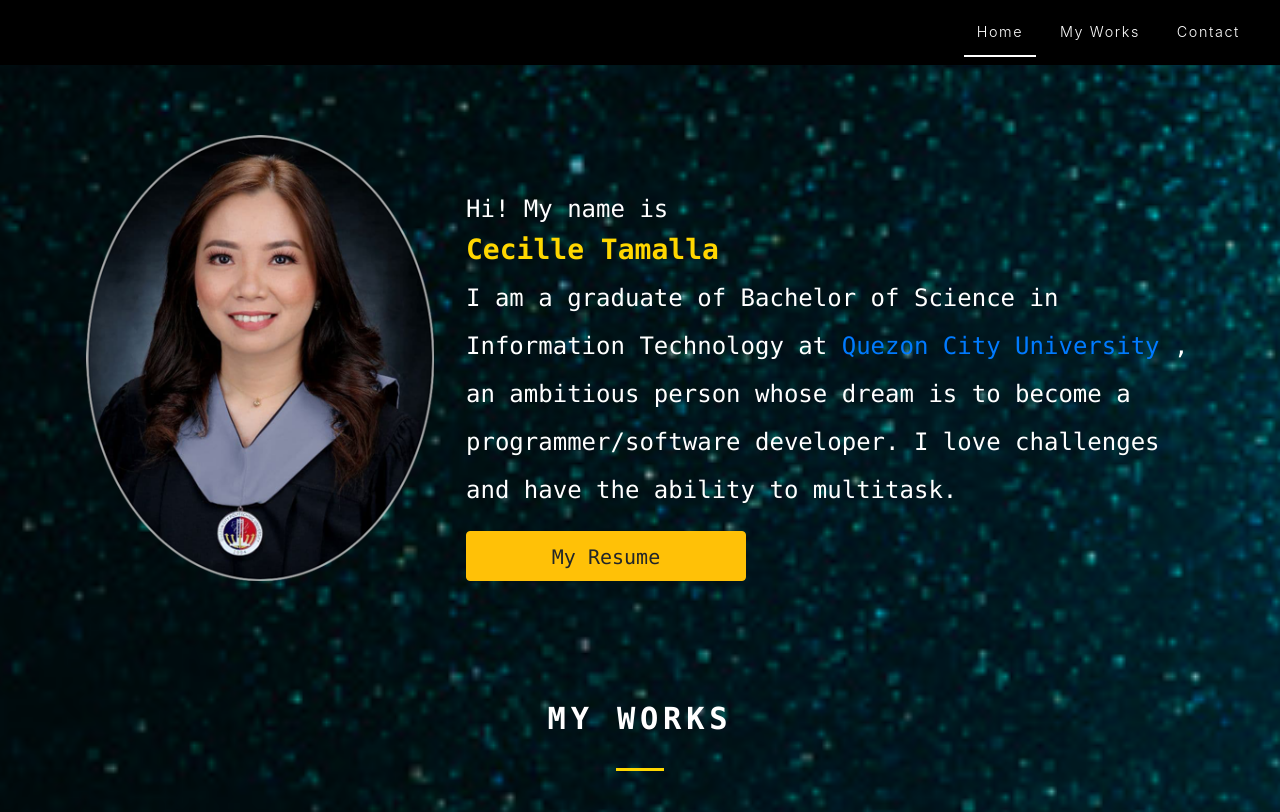
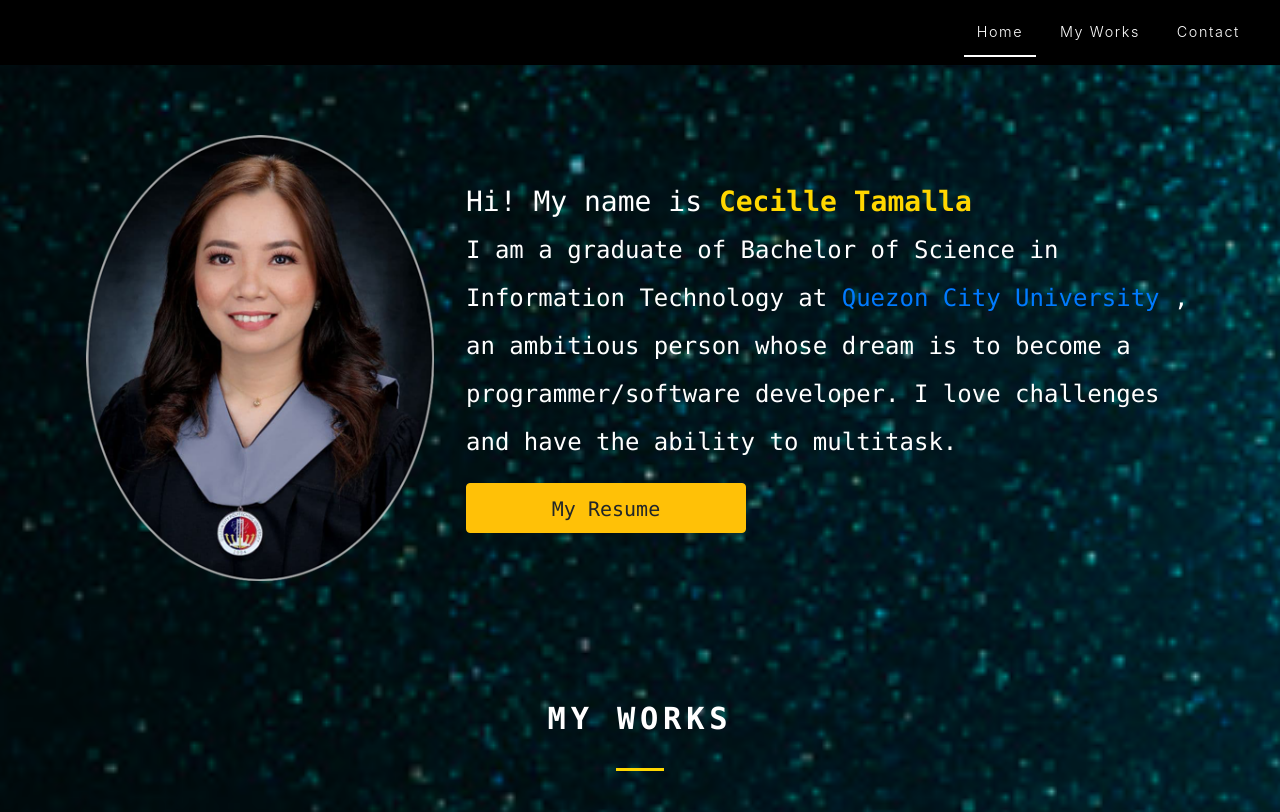
Before and after one commit to CezTamalla/CezTamalla.github.io, a plain HTML site: page index.html in a window 1280 px wide. Shown: the top 812 px of the page. Drawn offline with nearby package versions, Linux system fonts and the light colour scheme.

Commit message:
Update index.html

```diff
--- a/index.html
+++ b/index.html
@@ -40,7 +40,7 @@
 					<img src="images/toga.png">
 				</div>
 				<div class="col-md-8">
-					Hi! My name is <h3><strong class="name-color">Cecille Tamalla</strong></h3>
+					<h3>Hi! My name is <strong class="name-color">Cecille Tamalla</strong></h3>
 					<p>I am a graduate of Bachelor of Science in Information Technology
 					at <a href="https://www.facebook.com/qcpuofficial/" target="_blank"> Quezon City University </a>, an ambitious person whose dream is to become a programmer/software developer. I love challenges and have the ability to multitask.
 					</p>
```
